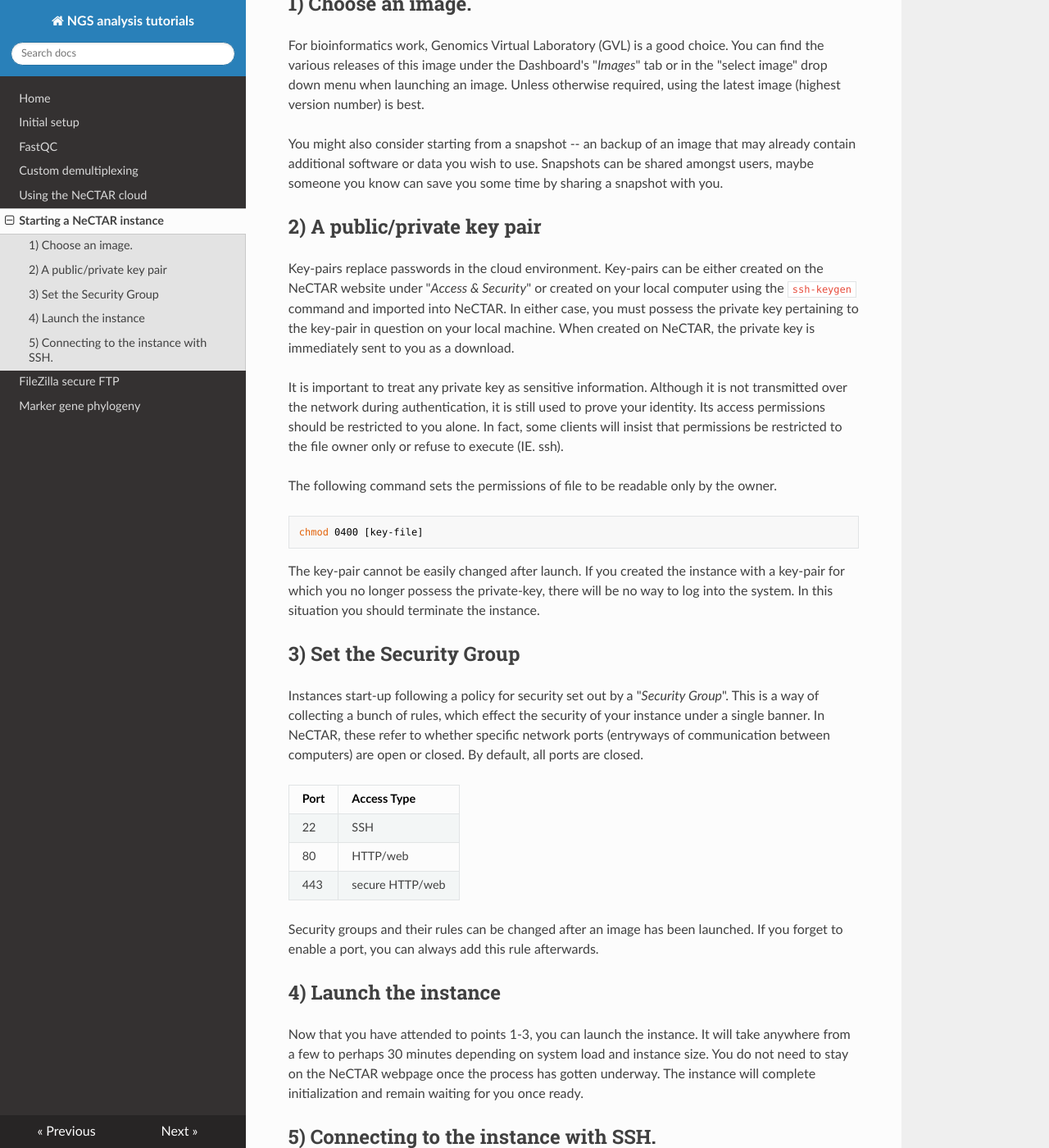
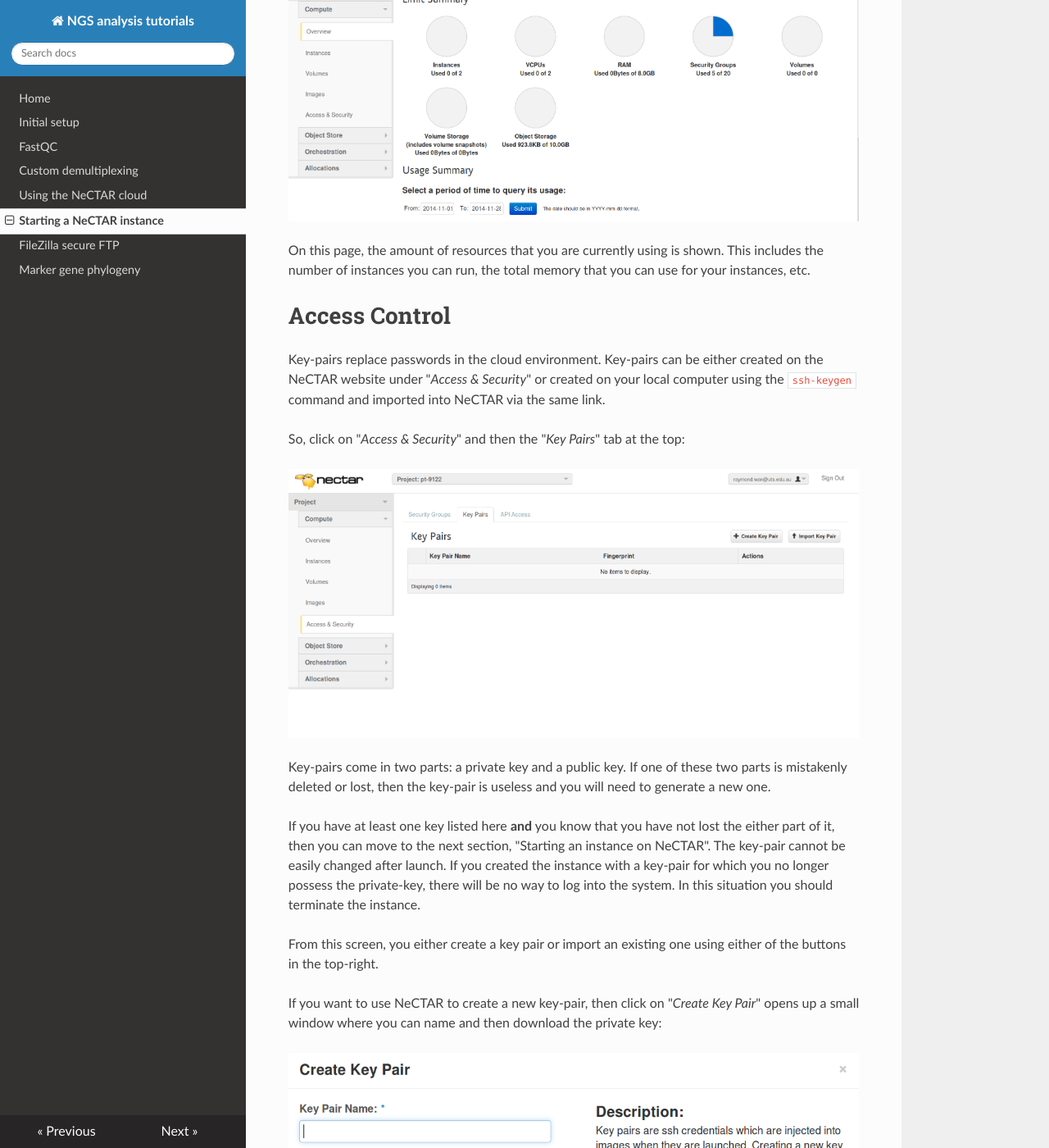
Before and after one commit to koadman/platypusfarm, an MkDocs documentation site: the page built from platypusfarm/docs/instance_startup.md, in a window 1280 px wide and 1400 px high, scrolled down 220 px. Shown: the whole window at 82% size. Built offline with MkDocs 1.6.1, drawn with Linux system fonts in a browser that asks for light colours; nearby versions of some CDN libraries; old or Windows-style settings are respelled for this version of MkDocs; some of the changed text lies outside the part shown.

Commit message:
Updated instance startup information with some screen shots. Rearranged the original text accordingly.

````diff
--- a/platypusfarm/docs/instance_startup.md
+++ b/platypusfarm/docs/instance_startup.md
@@ -1,16 +1,67 @@
+
+Begin by logging in at the [NeCTAR dashboard](https://dashboard.rc.nectar.org.au/).  After logging in, you should see the "Overview" page:
+
+![NeCTAR Overview](instance-startup/1.png)
+
+On this page, the amount of resources that you are currently using is shown.  This includes the number of instances you can run, the total memory that you can use for your instances, etc.
+
+#Access Control
+
+Key-pairs replace passwords in the cloud environment. Key-pairs can be either created on the NeCTAR website under "_Access & Security_" or created on your local computer using the ```ssh-keygen``` command and imported into NeCTAR via the same link.
+
+So, click on "_Access & Security_" and then the "_Key Pairs_" tab at the top:
+
+![Access & Security](instance-startup/2.png)
+
+Key-pairs come in two parts:  a private key and a public key.  If one of these two parts is mistakenly deleted or lost, then the key-pair is useless and you will need to generate a new one.
+
+If you have at least one key listed here __and__ you know that you have not lost the either part of it, then you can move to the next section, "Starting an instance on NeCTAR".  The key-pair cannot be easily changed after launch. If you created the instance with a key-pair for which you no longer possess the private-key, there will be no way to log into the system. In this situation you should terminate the instance.
+
+From this screen, you either create a key pair or import an existing one using either of the buttons in the top-right.
+
+If you want to use NeCTAR to create a new key-pair, then click on "_Create Key Pair_" opens up a small window where you can name and then download the private key:
+
+![Create key pair](instance-startup/3.png)
+
+If you have a key-pair already, then you can import it into NeCTAR by selecting "_Import Key Pair_":
+
+![Create key pair](instance-startup/4.png)
+
+Provide a name and copy and paste the __public key__ into the space given.
+
 #Starting an instance on NeCTAR
 
-You will need:
+Select "_Instances_" from the menu on the left:
 
-##1) Choose an image.
+![Instances](instance-startup/5.png)
+
+Then select "_Launch Instance_" from the top-right.
+
+
+##1) Choose a flavor.
+
+A __flavor__ refers to a combination of resources such as memory, disk space, CPUs, etc.  Based on the project you've been assigned to, you can create instances with certain limits.  Compare the two below between the m1.small flavor and the m1.medium flavor:
+
+![Small flavor](instance-startup/6.png)
+![Medium flavor](instance-startup/7.png)
+
+Here, I'm permitted to use 8,192 MB of memory and 2 virtual CPUs (VCPUs).  Thus, I can create two m1.small flavors or one m1.medium flavor.
+
+##2) Give a name to the instance so that you can identify it easier if you have more than one instance created.
+
+##3) Choose an image.
 
 For bioinformatics work, Genomics Virtual Laboratory (GVL) is a good choice. You can find the various releases of this image under the Dashboard's "_Images_" tab or in the "select image" drop down menu when launching an image. Unless otherwise required, using the latest image (highest version number) is best.
 
+![GVL selection](instance-startup/9.png)
+
 You might also consider starting from a snapshot -- an backup of an image that may already contain additional software or data you wish to use. Snapshots can be shared amongst users, maybe someone you know can save you some time by sharing a snapshot with you.
 
-##2) A public/private key pair
+##3) A public/private key pair
 
-Key-pairs replace passwords in the cloud environment. Key-pairs can be either created on the NeCTAR website under "_Access & Security_" or created on your local computer using the ```ssh-keygen``` command and imported into NeCTAR. In either case, you must possess the private key pertaining to the key-pair in question on your local machine. When created on NeCTAR, the private key is immediately sent to you as a download.
+Select the "_Access and Security_" tab.  From the Key Pair selection box, select a key pair.  If no key pair exists, then "_Cancel_" what you are doing and double-check that a key pair exists.  Return to the section above entitled "_Access Control_".
+
+![Key pair selection](instance-startup/10.png)
 
 It is important to treat any private key as sensitive information. Although it is not transmitted over the network during authentication, it is still used to prove your identity. Its access permissions should be restricted to you alone. In fact, some clients will insist that permissions be restricted to the file owner only or refuse to execute (IE. ssh).
 
@@ -19,9 +70,7 @@
 chmod 0400 [key-file]
 ```
 
-The key-pair cannot be easily changed after launch. If you created the instance with a key-pair for which you no longer possess the private-key, there will be no way to log into the system. In this situation you should terminate the instance.
-
-##3) Set the Security Group
+##4) Set the Security Group
 
 Instances start-up following a policy for security set out by a "_Security Group_". This is a way of collecting a bunch of rules, which effect the security of your instance under a single banner. In NeCTAR, these refer to whether specific network ports (entryways of communication between computers) are open or closed. By default, all ports are closed.
 
@@ -33,11 +82,11 @@
 
 Security groups and their rules can be changed after an image has been launched. If you forget to enable a port, you can always add this rule afterwards.
 
-##4) Launch the instance
+##5) Launch the instance
 
 Now that you have attended to points 1-3, you can launch the instance. It will take anywhere from a few to perhaps 30 minutes depending on system load and instance size. You do not need to stay on the NeCTAR webpage once the process has gotten underway. The instance will complete initialization and remain waiting for you once ready.
 
-##5) Connecting to the instance with SSH.
+#Connecting to the instance with SSH.
 
 From the NeCTAR Dashboard, copy the IP address to your clipboard. You must use an SSH client which supports connections using a private key. On some GUI based clients, this open is buried in the settings menu.
 
@@ -48,3 +97,15 @@
 ```
 
 Where you must replace [my-private-key] with the path to your private key used when launching the instance and [instance-ip-address] is the IP addres you copied from the NeCTAR Dashboard.
+
+If you have problems accessing your system, consider adding -v to the __ssh__ command.  This produces more verbose output.  You can add more -v (up to 3, depending on the ssh version), to increase the level of output.
+
+#Finishing up
+
+If you return to the "_Instance_" menu item, you should see the status of all of your instances.
+
+Here, you can also select "Create Snapshot" to create a backup of the instance.
+
+If you select "More", then you can perform other tasks such as restarting or terminating the instance:
+
+![Instance, More](instance-startup/11.png)
````
Also changed, not shown: platypusfarm/docs/instance-startup/1.png (added), platypusfarm/docs/instance-startup/10.png (added), platypusfarm/docs/instance-startup/11.png (added), platypusfarm/docs/instance-startup/2.png (added), platypusfarm/docs/instance-startup/3.png (added), platypusfarm/docs/instance-startup/4.png (added), platypusfarm/docs/instance-startup/5.png (added), platypusfarm/docs/instance-startup/6.png (added), platypusfarm/docs/instance-startup/7.png (added), platypusfarm/docs/instance-startup/8.png (added), platypusfarm/docs/instance-startup/9.png (added).
